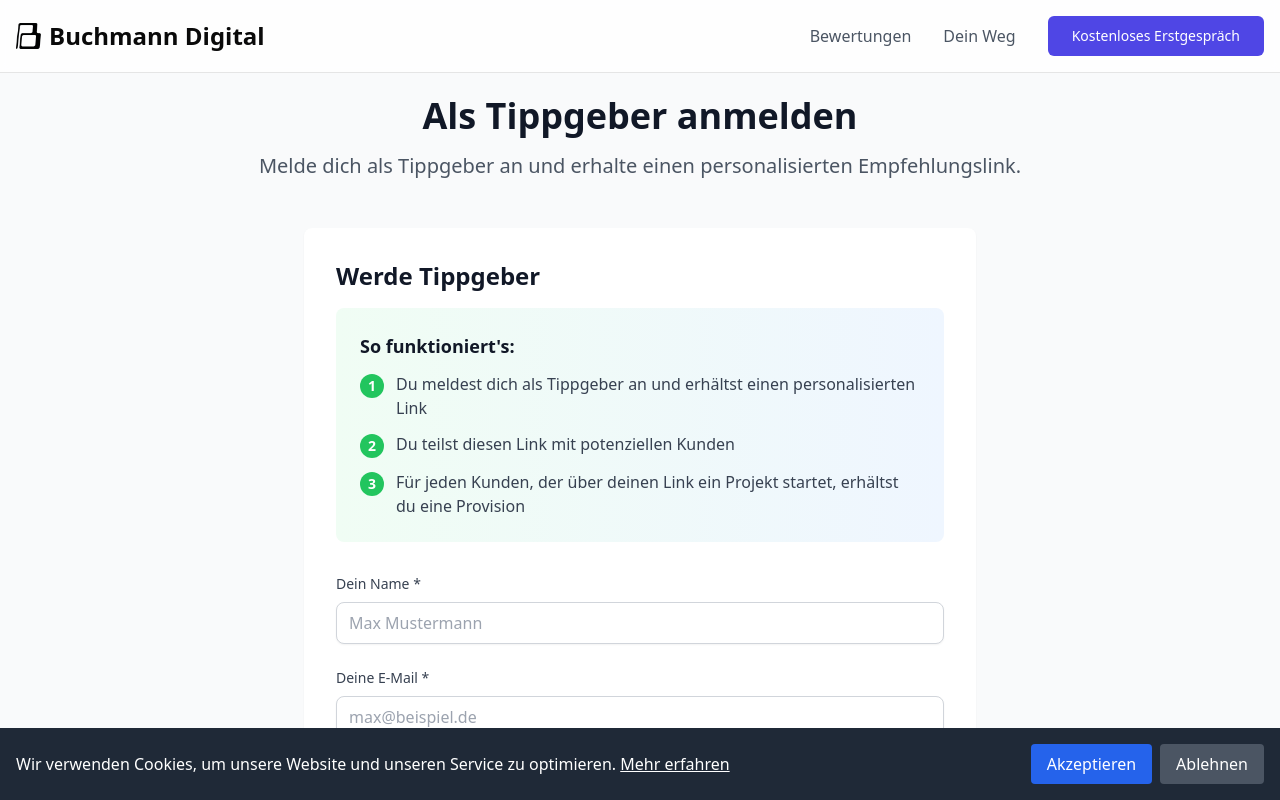
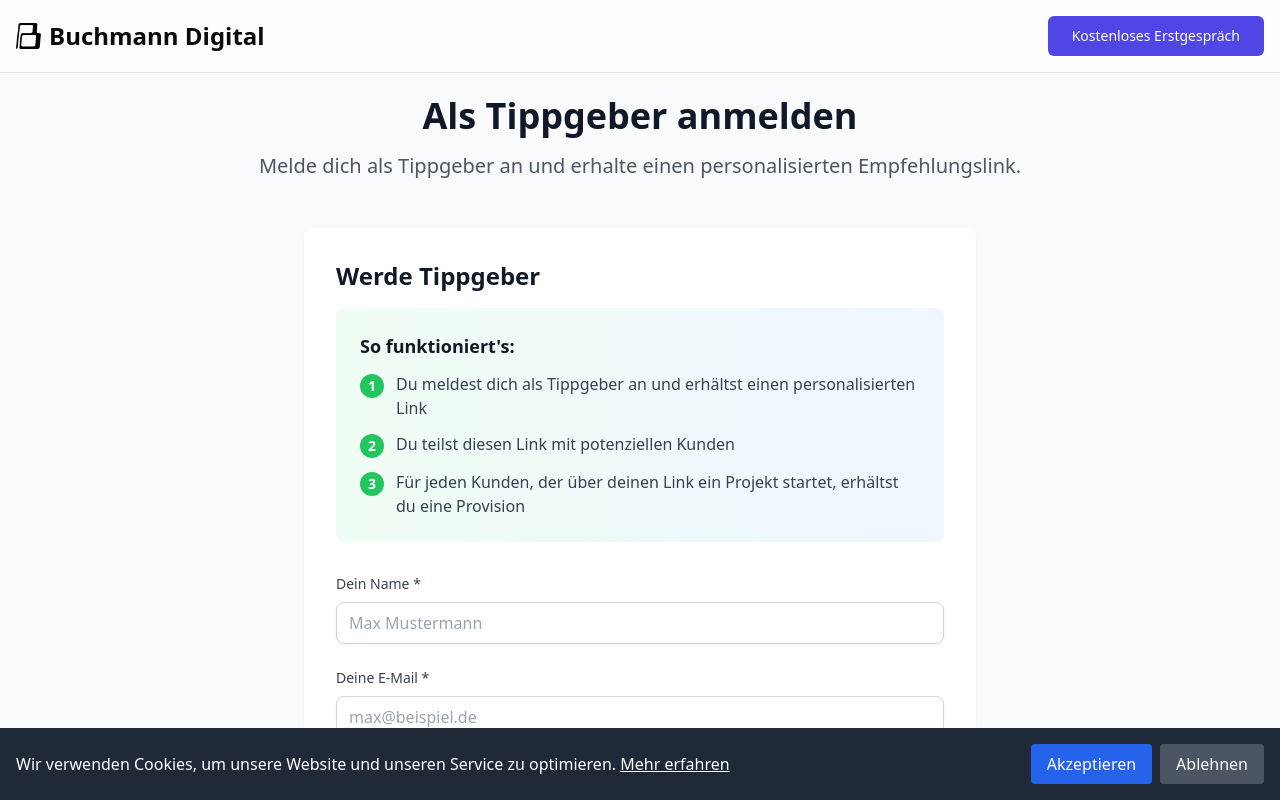
Before and after one commit to buchmanndigital/buchmann-digital-nextjs, a Next.js app: page /tippgeber in a window 1280 px wide. Shown: the top 800 px of the page. Built offline with nearby package versions, Linux system fonts and the light colour scheme.

Commit message:
Header für die Tippgeber Seite angepasst

```diff
--- a/src/app/tippgeber/page.tsx
+++ b/src/app/tippgeber/page.tsx
@@ -66,7 +66,7 @@ export default function TippgeberPage() {
       />
 
       <div className="min-h-screen bg-gray-50">
-        <Header />
+        <Header hiddenMenuItems={['bewertungen', 'roadmap']} />
 
         <main className="container mx-auto px-4 pt-24 pb-16">
           <div className="max-w-4xl mx-auto">
--- a/src/components/Header.tsx
+++ b/src/components/Header.tsx
@@ -6,7 +6,11 @@ import { Button } from '@/components/ui/button';
 import { Menu, X } from 'lucide-react';
 import Image from 'next/image';
 
-export function Header() {
+interface HeaderProps {
+  hiddenMenuItems?: string[];
+}
+
+export function Header({ hiddenMenuItems = [] }: HeaderProps) {
   const [isMenuOpen, setIsMenuOpen] = useState(false);
   const router = useRouter();
 
@@ -16,6 +20,10 @@ export function Header() {
       element.scrollIntoView({ behavior: 'smooth' });
     }
     setIsMenuOpen(false);
+  };
+
+  const shouldShowMenuItem = (itemId: string) => {
+    return !hiddenMenuItems.includes(itemId);
   };
 
   return (
@@ -50,18 +58,22 @@ export function Header() {
           </button>
 
           <nav className="hidden lg:flex items-center gap-8">
+            {shouldShowMenuItem('bewertungen') && (
               <button
                 className="text-gray-600 hover:text-gray-900"
                 onClick={() => scrollToSection('bewertungen')}
               >
                 Bewertungen
               </button>
+            )}
+            {shouldShowMenuItem('roadmap') && (
               <button
                 className="text-gray-600 hover:text-gray-900"
                 onClick={() => scrollToSection('roadmap')}
               >
                 Dein Weg
               </button>
+            )}
             <Button
               className="bg-indigo-600 hover:bg-indigo-700 text-white px-6"
               onClick={() => scrollToSection('kontakt')}
@@ -83,18 +95,22 @@ export function Header() {
               >
                 Startseite
               </button>
+              {shouldShowMenuItem('bewertungen') && (
                 <button
                   className="text-gray-600 hover:text-gray-900 py-2"
                   onClick={() => scrollToSection('bewertungen')}
                 >
                   Bewertungen
                 </button>
+              )}
+              {shouldShowMenuItem('roadmap') && (
                 <button
                   className="text-gray-600 hover:text-gray-900 py-2"
                   onClick={() => scrollToSection('roadmap')}
                 >
                   Dein Weg
                 </button>
+              )}
               <Button
                 className="bg-indigo-600 hover:bg-indigo-700 text-white w-full"
                 onClick={() => scrollToSection('kontakt')}
```
Lines whose indentation alone changed are shown as unchanged.
